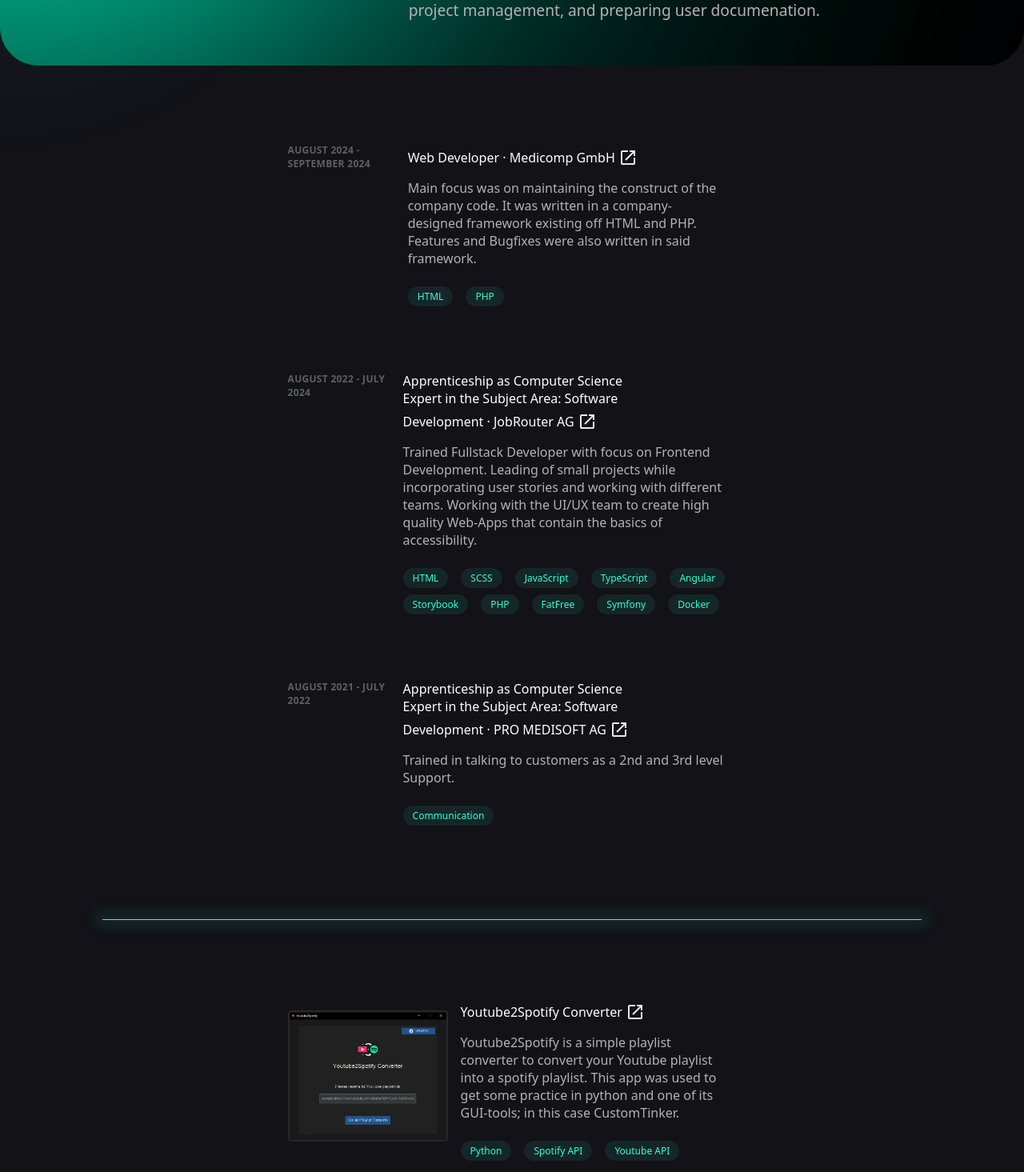
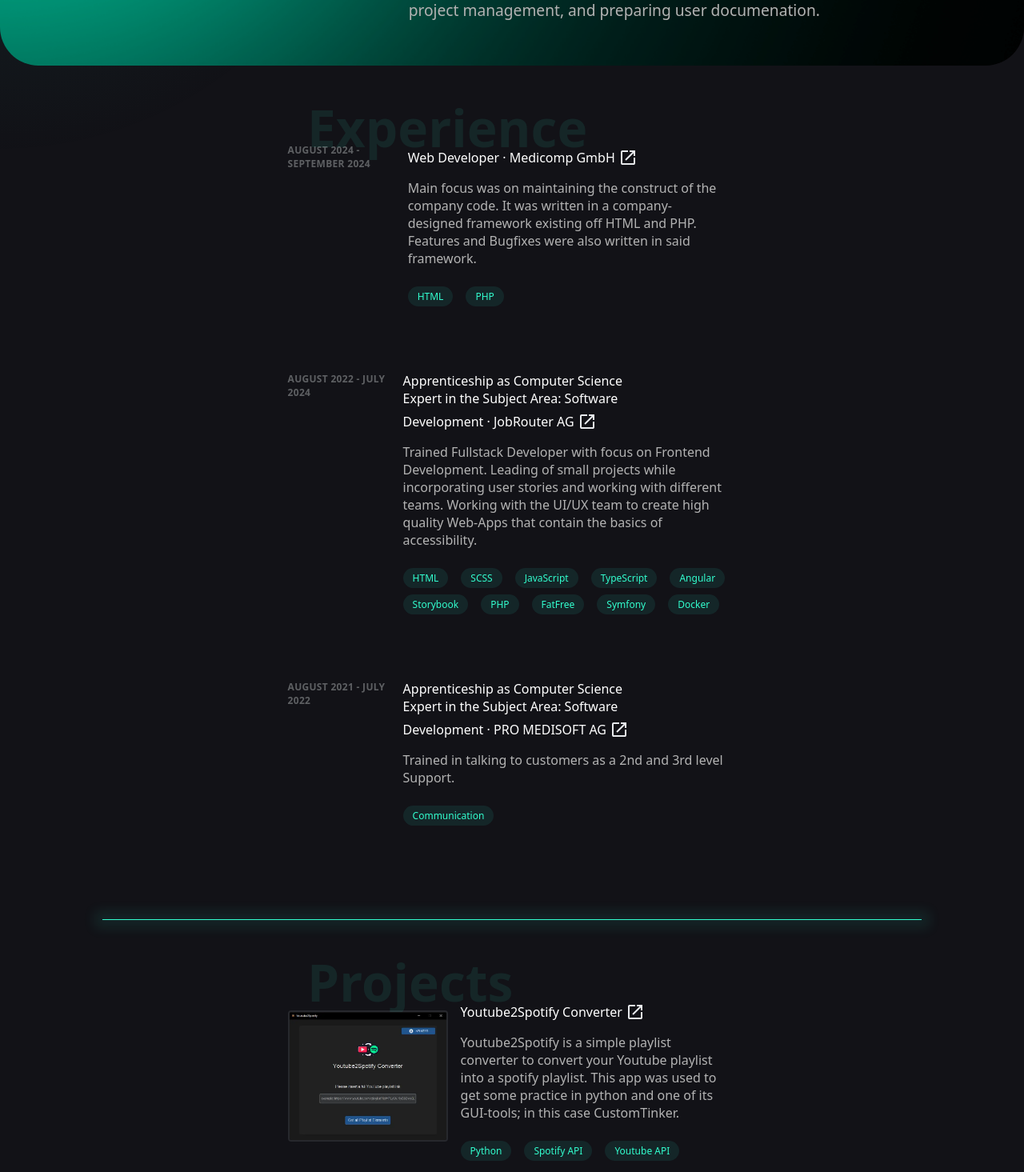
Before and after one commit to hardcoreseb/portfolio, an Angular app: page / in a window 1280 px wide. Shown: the part 285-1750 px from the top of the page at 80% size. Built offline with nearby package versions, Linux system fonts and the light colour scheme.

Commit message:
Added headlines for sections - fixed responsive projects

```diff
--- a/src/app/components/experience/experience.component.html
+++ b/src/app/components/experience/experience.component.html
@@ -1,4 +1,5 @@
 <section id="experience">
+    <h2 class="exp-headline">Experience</h2>
     <ul class="experiences">
         <li class="experience-wrapper" *ngFor="let experience of experiences" (click)="openNewTab(experience.url)">
             <div class="time-range"> {{ experience.dateRange }}</div>
--- a/src/app/components/experience/experience.component.scss
+++ b/src/app/components/experience/experience.component.scss
@@ -1,5 +1,15 @@
 #experience {
     scroll-margin-top: 120px;
+    position: relative;
+}
+
+.exp-headline {
+    color: var(--dark-teal);
+    font-size: 4rem;
+    font-weight: 700;
+    position: absolute;
+    top: -30px;
+    left: 30%;
 }
 
 .experiences {
@@ -138,3 +148,10 @@
     font-weight: 500;
     font-size: .75rem;
 }
+
+@media screen and (max-width: 479px) {
+    .exp-headline {
+        left: 50%;
+        transform: translate(-50%);
+    }
+}
--- a/src/app/components/projects/projects.component.html
+++ b/src/app/components/projects/projects.component.html
@@ -1,4 +1,5 @@
 <section id="projects">
+    <h2 class="projects-headline">Projects</h2>
     <ul class="projects">
         <li class="project-wrapper" *ngFor="let project of projects" (click)="openNewTab(project.url)">
             <img [src]="project.image" [alt]="project.title +  ' screen capture'" class="thumbnail">
--- a/src/app/components/projects/projects.component.scss
+++ b/src/app/components/projects/projects.component.scss
@@ -1,5 +1,15 @@
 #projects {
     scroll-margin-top: 120px;
+    position: relative;
+}
+
+.projects-headline {
+    color: var(--dark-teal);
+    font-size: 4rem;
+    font-weight: 700;
+    position: absolute;
+    top: -30px;
+    left: 30%;
 }
 
 .projects {
@@ -124,3 +134,18 @@
     font-weight: 500;
     font-size: .75rem;
 }
+
+@media screen and (max-width: 479px) {
+    .projects-headline {
+        left: 50%;
+        transform: translate(-50%);
+    }
+
+    .project-wrapper {
+        flex-direction: column;
+
+        &:first-child {
+            margin-top: 32px;
+        }
+    }
+}
```
